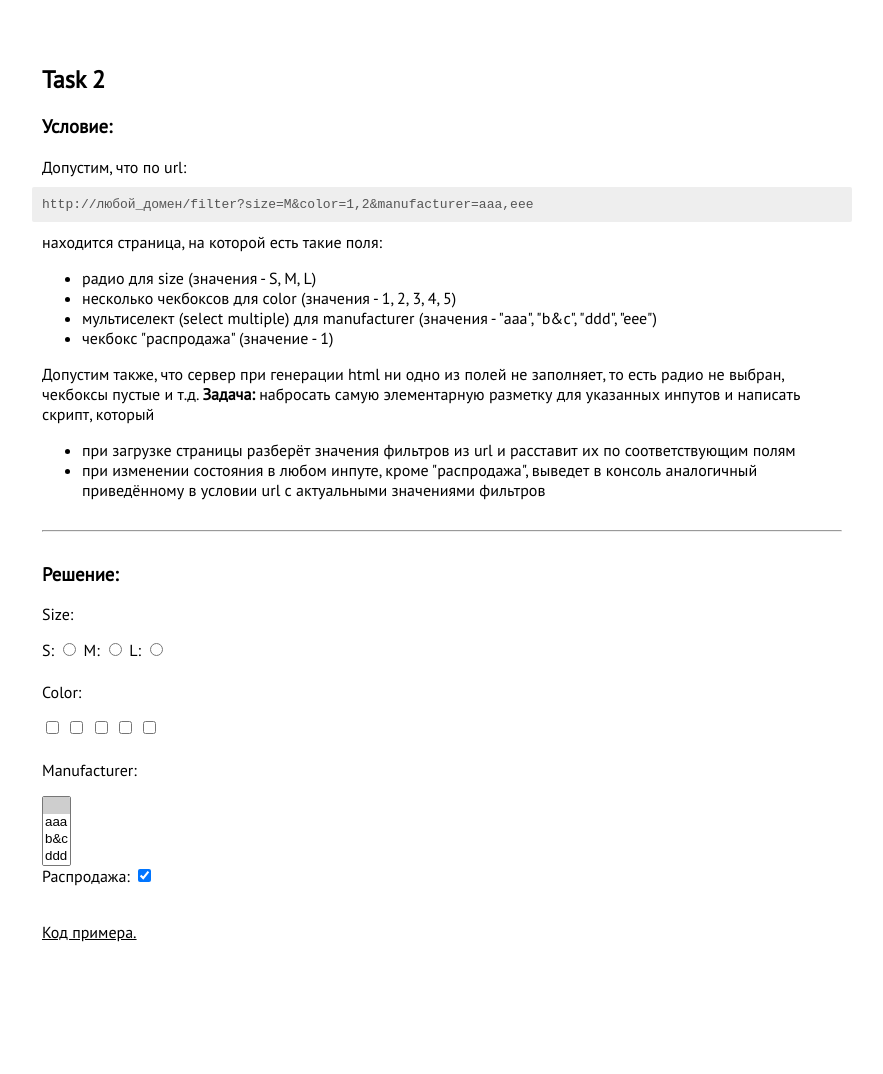
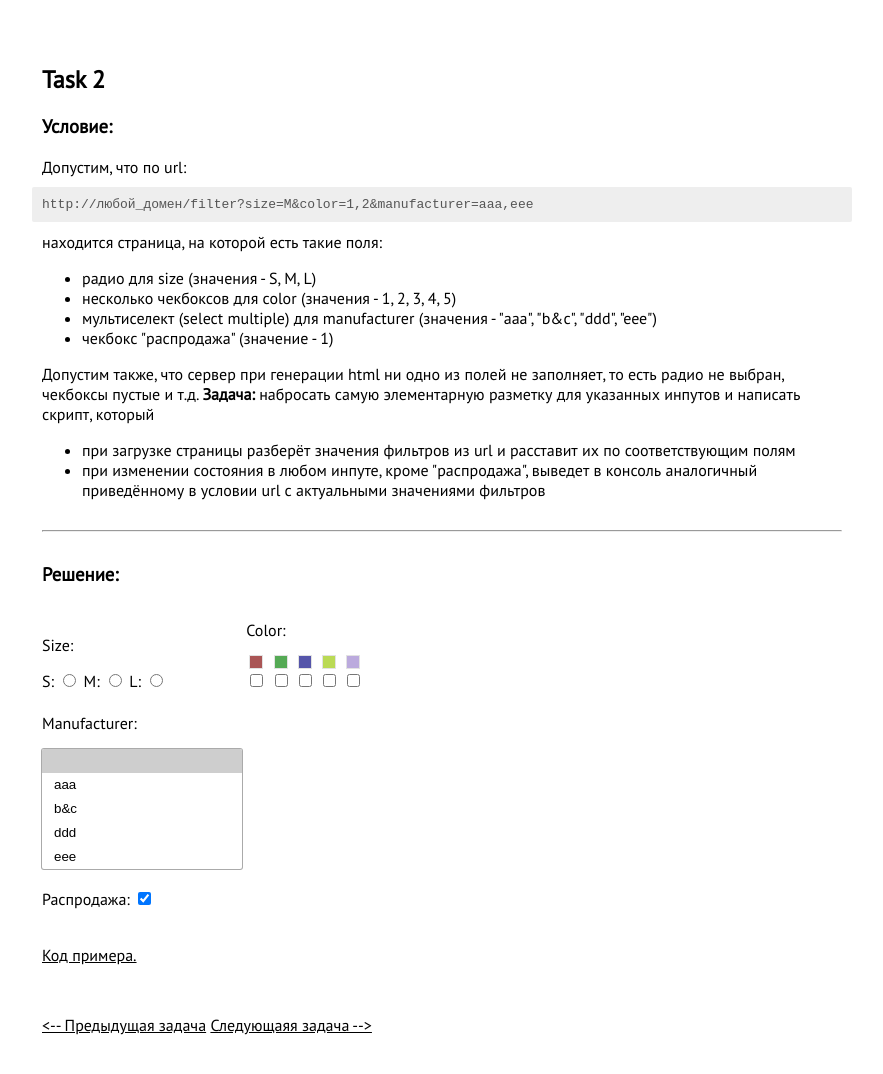
Before and after one commit to sdrahichynski/test_ots, a website: page src/task-2.html in a window 1280 px wide. Shown: the whole page, without its empty margins (198-1081 px from the left). Before the commit the page ends 1020 px from the top, so only its background shows below. Drawn offline with Linux system fonts and the light colour scheme; files that its build step writes are made by us from their sources; files whose address does not match are found by name.

Commit message:
styling, some comments

```diff
--- a/src/js/task-4.js
+++ b/src/js/task-4.js
@@ -1,7 +1,10 @@
 ;(function(){
 
-	let formMessage = document.querySelectorAll('.send-message');
-	let receiver = document.querySelector('.domain-two').contentWindow;
+	let messageForms = document.querySelectorAll('.send-message');
+	let receiver = document.querySelector('.domain-two')? document.querySelector('.domain-two').contentWindow : null;
+
+	if (!receiver) return;
+
 	let iframeCallback = function() {
 		return function(url) {
 
@@ -10,27 +13,26 @@
 
 			req.onload = function(){
 				if (req.status === 200){
-					console.log(234)
-					console.log(JSON.parse(req.response));
+					console.log('Callback: ', JSON.parse(req.response));
 				} else {
-					console.log(Error(req.statusText));
+					console.log('Callback: ', Error(req.statusText));
 				}
 			};
 
 			req.onerror = function() {
-				console.log(Error('Network Error'));
+				console.log('Callback: ', Error('Network Error'));
 			};
 
 			req.send();
 		}
-	}
+	};
 
 
-	formMessage.forEach((form) => {
+	messageForms.forEach((form) => {
 
 		form.addEventListener('submit', function(e){
 			e.preventDefault();
-			// let msg = `${this.elements['name'].value} : ${this.elements['value'].value}`;
+
 			let name = this.elements['name'] ? this.elements['name'].value : null;
 			let value = this.elements['value'] ? this.elements['value'].value : null;
 
--- a/src/scss/partials/task-2.scss
+++ b/src/scss/partials/task-2.scss
@@ -1,23 +1,65 @@
+.size,
+.color {
+	display: inline-block;
+	width: 200px;
+}
+
+select {
+	width: 200px;
+	height: calc(6em + 40px);
+	margin-bottom: 20px;
+
+	line-height: 1.2;
+	border: none;
+	box-shadow: 0 0 0 1px #aaa;
+
+	option {
+		padding: 4px 12px;
+	}
+}
+
+.color {
+	label {
+		display: inline-block;
+	}
+}
+
+.color-1,
+.color-2,
+.color-3,
+.color-4,
+.color-5 {
+	display: block;
+	height: 12px;
+	width: 12px;
+	margin: 0 auto 3px;
+	box-shadow: 0 0 0 1px rgba(111,111,111,.2);
+}
+
 .color-1 {
+	background-color: #a55;
+}
 
+.color-2 {
+	background-color: #fff;
 }
 
 
 .color-2 {
-
+	background-color: #5a5;
 }
 
 
 .color-3 {
-
+	background-color: #55a;
 }
 
 
 .color-4 {
-
+	background-color: #bada55;
 }
 
 
 .color-5 {
-
+	background-color: #bad;
 }
--- a/src/task-2.html
+++ b/src/task-2.html
@@ -120,6 +120,12 @@
 			</form>
 
 			<a class="code-example" href="https://github.com/GrayD77/test_ots/blob/master/src/js/task-2.js" target="_blank">Код примера.</a>
+
+			<br><br>
+
+			<a href="task-1.html"><-- Предыдущая задача</a>
+			<a href="task-3.html">Следующаяя задача --> </a>
+
 		</div>
 
 	</div>
```
Also changed, not shown: domain.two/index.html (+15 -3 lines), src/index.html (+2 -5 lines), src/task-1.html (+5 -0 lines), src/task-3.html (+5 -0 lines), src/task-4.html (+8 -1 lines), build/css/all.css, build/index.html, build/js/all.js, build/task-1.html, build/task-2.html, build/task-3.html, build/task-4.html, 2 other files.
